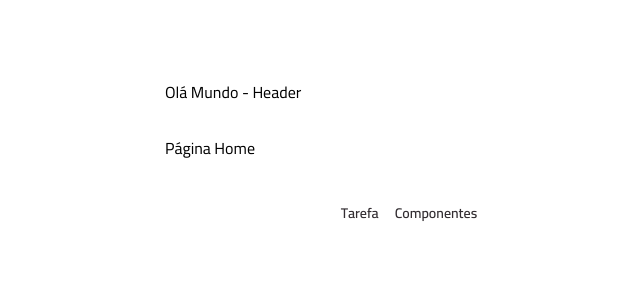
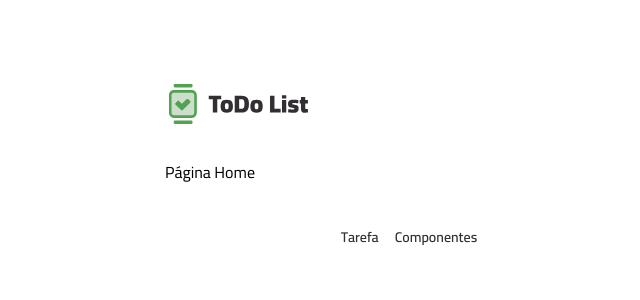
Before and after one commit to macedocmateus/ToDoList, a React (Vite) app: page / in a window 1280 px wide. Shown: the top 300 px of the page, without its empty margins (231-871 px from the left). Built offline with nearby package versions, Linux system fonts and the light colour scheme.

Commit message:
add and organizing the core components

```diff
--- /dev/null
+++ b/src/core-components/footer.tsx
@@ -0,0 +1,22 @@
+import { NavLink } from 'react-router'
+import Text from '../components/text'
+
+export default function Footer() {
+  return (
+    <footer className="my-5 md:my-10">
+      <nav className="flex items-center justify-center gap-4">
+        <NavLink to="/">
+          <Text variant="body-sm-bold" className="text-gray-300">
+            Tarefa
+          </Text>
+        </NavLink>
+
+        <NavLink to="/componentes">
+          <Text variant="body-sm-bold" className="text-gray-300">
+            Componentes
+          </Text>
+        </NavLink>
+      </nav>
+    </footer>
+  )
+}
--- /dev/null
+++ b/src/core-components/header.tsx
@@ -0,0 +1,10 @@
+import Container from '../components/container'
+import Logo from '../assets/images/Logo.svg?react'
+
+export default function Header() {
+  return (
+    <Container as="header" className="mt-3 md:mt-20">
+      <Logo className="h-9 md:h-12" />
+    </Container>
+  )
+}
--- /dev/null
+++ b/src/core-components/main-content.tsx
@@ -0,0 +1,16 @@
+import { cx } from 'class-variance-authority'
+import type React from 'react'
+
+interface MainContentProps extends React.ComponentProps<'main'> {}
+
+export default function MainContent({
+  children,
+  className,
+  ...props
+}: MainContentProps) {
+  return (
+    <main className={cx('mt-4 md:mt-8', className)} {...props}>
+      {children}
+    </main>
+  )
+}
--- a/src/pages/layout-main.tsx
+++ b/src/pages/layout-main.tsx
@@ -1,33 +1,18 @@
-import { NavLink, Outlet } from 'react-router'
-import Container from '../components/container'
-import Text from '../components/text'
+import { Outlet } from 'react-router'
+import Header from '../core-components/header'
+import MainContent from '../core-components/main-content'
+import Footer from '../core-components/footer'
 
 export default function LayoutMain() {
   return (
     <>
-      <Container as="header" className="mt-3 md:mt-20">
-        Olá Mundo - Header
-      </Container>
+      <Header />
 
-      <main className="mt-4 md:mt-8">
+      <MainContent>
         <Outlet />
-      </main>
+      </MainContent>
 
-      <footer className="my-5 md:my-10">
-        <nav className="flex items-center justify-center gap-4">
-          <NavLink to="/">
-            <Text variant="body-sm-bold" className="text-gray-300">
-              Tarefa
-            </Text>
-          </NavLink>
-
-          <NavLink to="/componentes">
-            <Text variant="body-sm-bold" className="text-gray-300">
-              Componentes
-            </Text>
-          </NavLink>
-        </nav>
-      </footer>
+      <Footer />
     </>
   )
 }
```
Also changed, not shown: src/assets/images/Logo.svg (added).
